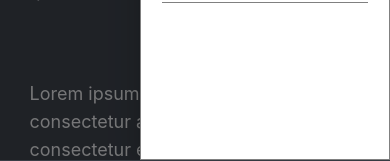
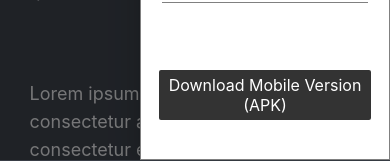
Before and after one commit to ElsonNezaj/soniceye, a React (Create React App) app: page /about in a window 390 px wide. Both pictures are taken after a click on the button 357 px from the left and 50 px from the top of the page. Shown: the part 684-845 px from the top of the page. Built offline with nearby package versions, Linux system fonts and the light colour scheme; no server answers.

Commit message:
created new android apk

```diff
--- a/package.json
+++ b/package.json
@@ -6,8 +6,8 @@
     "@ant-design/icons": "^5.2.6",
     "@babel/core": "^7.22.11",
     "@babel/preset-react": "^7.22.5",
-    "@capacitor/android": "^5.6.0",
-    "@capacitor/core": "^5.6.0",
+    "@capacitor/android": "5.7.5",
+    "@capacitor/core": "^5.7.5",
     "@emotion/react": "^11.11.3",
     "@emotion/styled": "^11.11.0",
     "@mediapipe/tasks-vision": "^0.10.7",
@@ -65,7 +65,7 @@
     ]
   },
   "devDependencies": {
-    "@capacitor/cli": "^5.6.0",
+    "@capacitor/cli": "^5.7.5",
     "@types/react-router-dom": "^5.3.3",
     "@types/uuid": "^9.0.8"
   }
--- a/src/components/Header/index.jsx
+++ b/src/components/Header/index.jsx
@@ -93,9 +93,9 @@ export default function Header() {
             <Typography className={styles.drawerContent}>Contact</Typography>
           </Link>
         </div>
-        {/* <a href="/soniceye.apk" download className={styles.downloadLink}>
+        <a href="/soniceye.apk" download className={styles.downloadLink}>
           Download Mobile Version <br></br> (APK)
-        </a> */}
+        </a>
       </Drawer>
     </div>
   );
```
Also changed, not shown: 54 other files (tests, documents, lock files or other folders).
